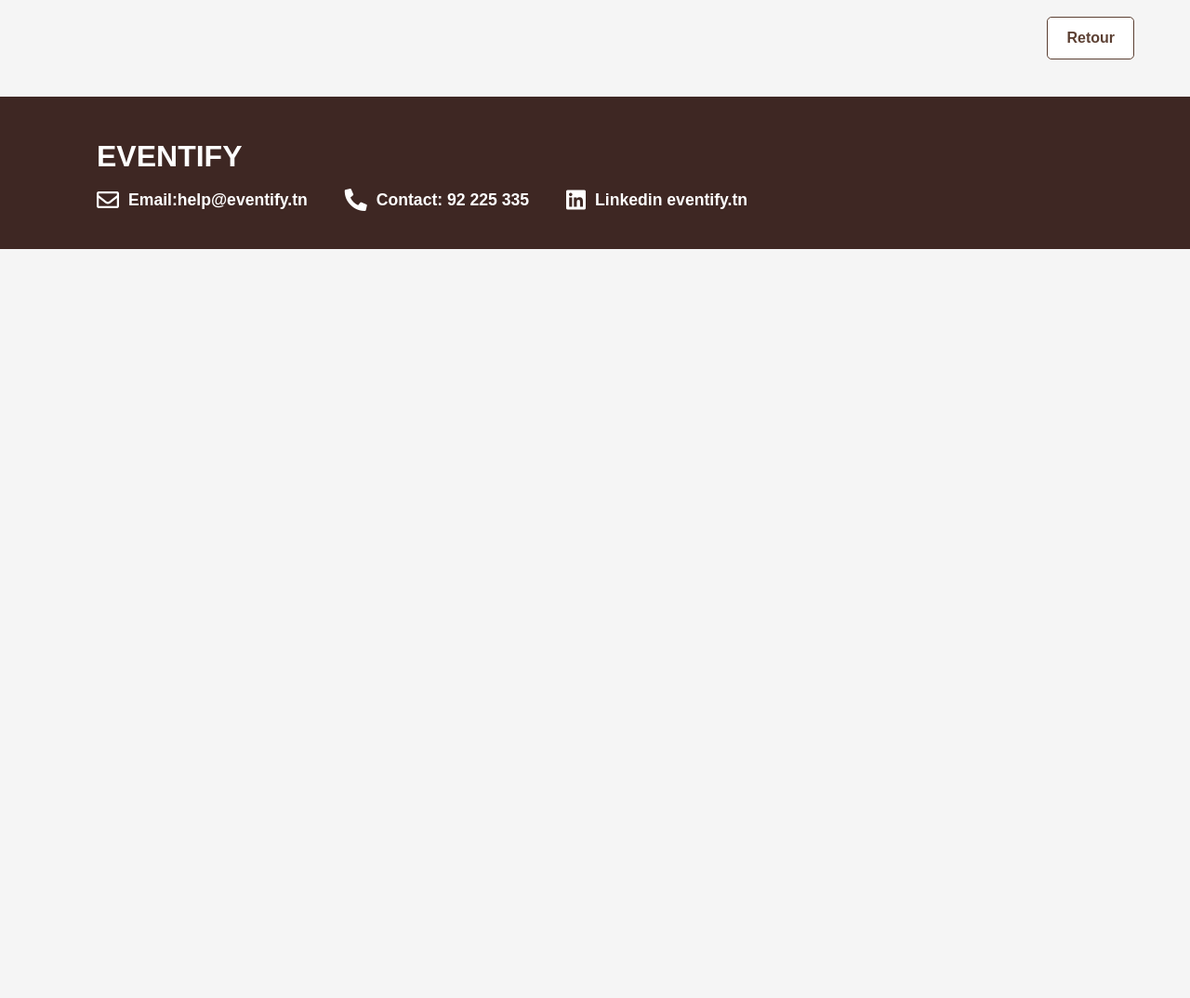
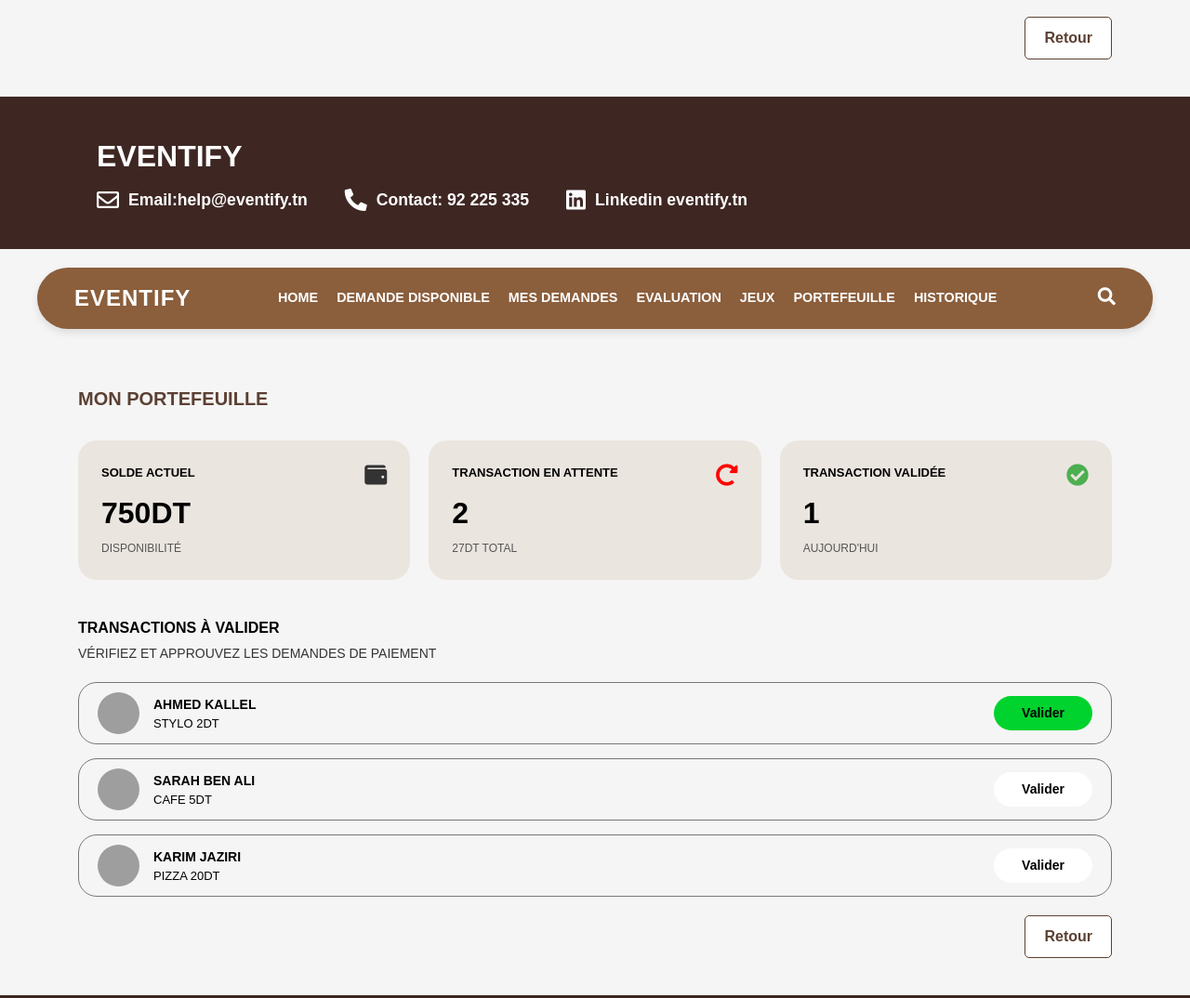
Before and after one commit to azizlaribii/Eventify, a website: page pages/portefeuille.html in a window 1280 px wide. Shown: the part 700-1774 px from the top of the page at 93% size. Before the commit the page ends 968 px from the top, so only its background shows below. Drawn offline with nearby package versions, Linux system fonts and the light colour scheme; grey boxes are pictures that could not be loaded.

Commit message:
Update return button and add HTML structure

```diff
--- a/pages/portefeuille.html
+++ b/pages/portefeuille.html
@@ -100,7 +100,126 @@
     </div>
 
     <div class="return-button-container">
-      <button class="button button-secondary">Retour</button>
+      <button class="button button-secondary" onclick="history.back()">Retour</button>
+    </div>
+  </main>
+
+  <!-- Footer -->
+  <footer class="footer">
+    <div class="footer-content">
+      <div class="footer-logo">EVENTIFY</div>
+      <div class="footer-contact">
+        <div class="footer-item"><i class="far fa-envelope"></i> Email:help@eventify.tn</div>
+        <div class="footer-item"><i class="fas fa-phone-alt"></i> Contact: 92 225 335</div>
+        <div class="footer-item"><i class="fab fa-linkedin"></i> Linkedin eventify.tn</div>
+      </div>
+    </div>
+  </footer>
+</body>
+
+</html><!DOCTYPE html>
+<html lang="fr">
+
+<head>
+  <meta charset="UTF-8" />
+  <meta name="viewport" content="width=device-width, initial-scale=1.0" />
+  <title>EVENTIFY - Mon Portefeuille</title>
+  <link rel="stylesheet" href="../css/style.css" />
+  <link rel="stylesheet" href="https://cdnjs.cloudflare.com/ajax/libs/font-awesome/5.15.4/css/all.min.css" />
+  <script src="https://cdn.tailwindcss.com"></script>
+  <link href="https://fonts.googleapis.com/css2?family=Poppins:wght@300;400;600;700&display=swap" rel="stylesheet">
+</head>
+
+<body class="page-portefeuille">
+  <!-- Header -->
+  <header class="header">
+    <div class="logo">EVENTIFY</div>
+    <nav class="nav-links">
+      <a href="accueil.html">HOME</a>
+      <a href="demandes_disponibles.html">DEMANDE DISPONIBLE</a>
+      <a href="mes_missions.html">MES DEMANDES</a>
+      <a href="evaluation.html">EVALUATION</a>
+      <a href="jeux.html">JEUX</a>
+      <a href="portefeuille.html">PORTEFEUILLE</a>
+      <a href="historique_demande.html">HISTORIQUE</a>
+    </nav>
+    <div class="nav-icons">
+      <i class="fas fa-search"></i>
+    </div>
+  </header>
+
+  <!-- Main Content Area -->
+  <main class="container">
+    <h1 class="section-title portefeuille-header">MON PORTEFEUILLE</h1>
+
+    <div class="summary-cards">
+      <div class="summary-card card-solde">
+        <div class="summary-card-title">SOLDE ACTUEL</div>
+        <div class="summary-card-value">750DT</div>
+        <div class="summary-card-detail">DISPONIBILITÉ</div>
+        <i class="fas fa-wallet card-icon-top-right"></i>
+      </div>
+
+      <div class="summary-card card-attent">
+        <div class="summary-card-title">TRANSACTION EN ATTENTE</div>
+        <div class="summary-card-value">2</div>
+        <div class="summary-card-detail">27DT TOTAL</div>
+        <i class="fas fa-redo-alt card-icon-top-right"></i>
+      </div>
+
+      <div class="summary-card card-valider">
+        <div class="summary-card-title">TRANSACTION VALIDÉE</div>
+        <div class="summary-card-value">1</div>
+        <div class="summary-card-detail">AUJOURD'HUI</div>
+        <i class="fas fa-check-circle card-icon-top-right"></i>
+      </div>
+    </div>
+
+    <h2 class="transaction-list-title">TRANSACTIONS À VALIDER</h2>
+    <p style="margin-bottom: 20px; font-size: 14px">
+      VÉRIFIEZ ET APPROUVEZ LES DEMANDES DE PAIEMENT
+    </p>
+
+    <div class="transaction-validation-list">
+      <!-- Transaction Item 1 -->
+      <div class="transaction-item">
+        <div class="transaction-info">
+          <img src="https://i.pravatar.cc/150?img=1" alt="Avatar" class="user-avatar" />
+          <div class="transaction-details">
+            <div class="transaction-name">AHMED KALLEL</div>
+            <div class="transaction-description">STYLO 2DT</div>
+          </div>
+        </div>
+        <button class="validate-button btn-green">Valider</button>
+      </div>
+
+      <!-- Transaction Item 2 -->
+      <div class="transaction-item">
+        <div class="transaction-info">
+          <img src="https://i.pravatar.cc/150?img=2" alt="Avatar" class="user-avatar" />
+          <div class="transaction-details">
+            <div class="transaction-name">SARAH BEN ALI</div>
+            <div class="transaction-description">CAFE 5DT</div>
+          </div>
+        </div>
+        <button class="validate-button btn-white">Valider</button>
+      </div>
+
+      <!-- Transaction Item 3 -->
+      <div class="transaction-item">
+        <div class="transaction-info">
+          <img src="https://i.pravatar.cc/150?img=3" alt="Avatar" class="user-avatar" />
+          <div class="transaction-details">
+            <div class="transaction-name">KARIM JAZIRI</div>
+            <div class="transaction-description">PIZZA 20DT</div>
+          </div>
+        </div>
+        <button class="validate-button btn-white">Valider</button>
+      </div>
+    </div>
+
+    <div class="return-button-container">
+      <button class="button button-secondary" onclick="history.back()">Retour</button>
     </div>
   </main>
 
```
